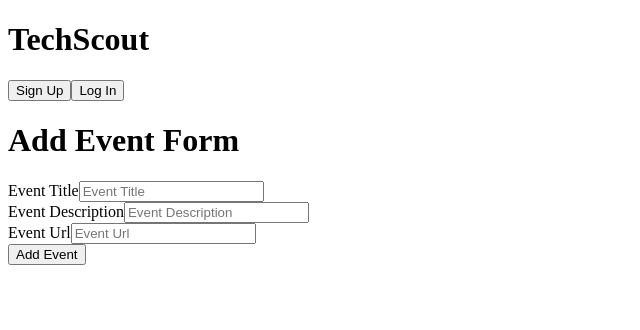
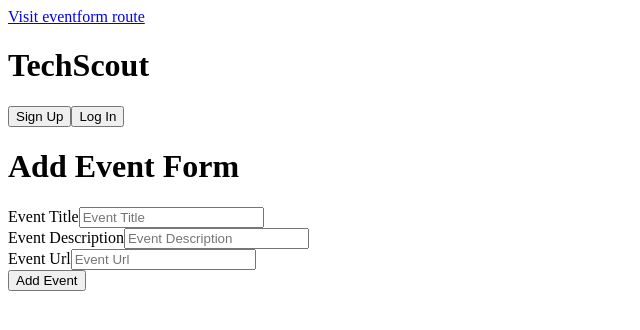
Before and after one commit to tech-scout/tech-scout, a React app: page / in a window 1280 px wide. Shown: the top 330 px of the page, without its empty margins (0-640 px from the left). Built offline with nearby package versions, Linux system fonts and the light colour scheme; the HTML template or start-up script is replaced by a standard one.

Commit message:
successfully implemented react router for /eventform test page and root route

```diff
--- a/package.json
+++ b/package.json
@@ -21,12 +21,15 @@
     "babel-preset-stage-0": "^6.16.0",
     "babel-preset-stage-2": "^6.18.0",
     "body-parser": "^1.15.2",
+    "connect-history-api-fallback": "^1.3.0",
     "dotenv": "^2.0.0",
     "express": "^4.14.0",
+    "history": "^4.4.1",
     "jsonwebtoken": "^7.1.9",
     "morgan": "^1.7.0",
     "path": "^0.12.7",
-    "pg-promise": "^5.4.3"
+    "pg-promise": "^5.4.3",
+    "react-router": "^3.0.0"
   },
   "devDependencies": {
     "babel": "^6.5.2",
--- a/server.js
+++ b/server.js
@@ -8,6 +8,10 @@ const bodyParser = require('body-parser');
 const app     = express();
 const PORT    = process.argv[2] || process.env.port || 3000;
 
+// using history api fallback library to access url paths directly
+const history = require('connect-history-api-fallback');
+app.use(history());
+
 app.use(logger('dev'));
 
 app.use(bodyParser.json());
--- a/src/components/App.jsx
+++ b/src/components/App.jsx
@@ -4,6 +4,7 @@ import "./App.css";
 import Nav from "./Nav/Nav.js";
 import About from './About/About.jsx';
 import EventForm from './EventForm/EventForm.jsx';
+import { Link } from 'react-router';
 
 export default class App extends
 Component {
@@ -49,6 +50,9 @@ Component {
     return (
       <div className="event_list">
 
+      {/* Create link to lead to specified react route */}
+      <Link to="eventform">Visit eventform route</Link>
+
       <Nav
         add={this.addButton.bind(this)}
         />
--- a/src/index.js
+++ b/src/index.js
@@ -1,5 +1,15 @@
 import React    from 'react';
 import ReactDOM from 'react-dom';
 import App      from './components/App.jsx';
+import EventForm      from './components/EventForm/EventForm.jsx';
+import { Router, Route, IndexRoute, browserHistory } from "react-router";
 
-ReactDOM.render(<App />, document.querySelector('#root-container'));
+ReactDOM.render(
+  <Router history={browserHistory}>
+    <Route path="/" component={App}></Route>
+
+    {/* only using event form as routing example, but we'll most likely replace that route with a /profile route to profile component */}
+    <Route path="/eventform" component={EventForm}></Route>
+    {/* <Route path="/profile" component={EventForm}></Route> */}
+
+  </Router>, document.querySelector('#root-container'));
```
